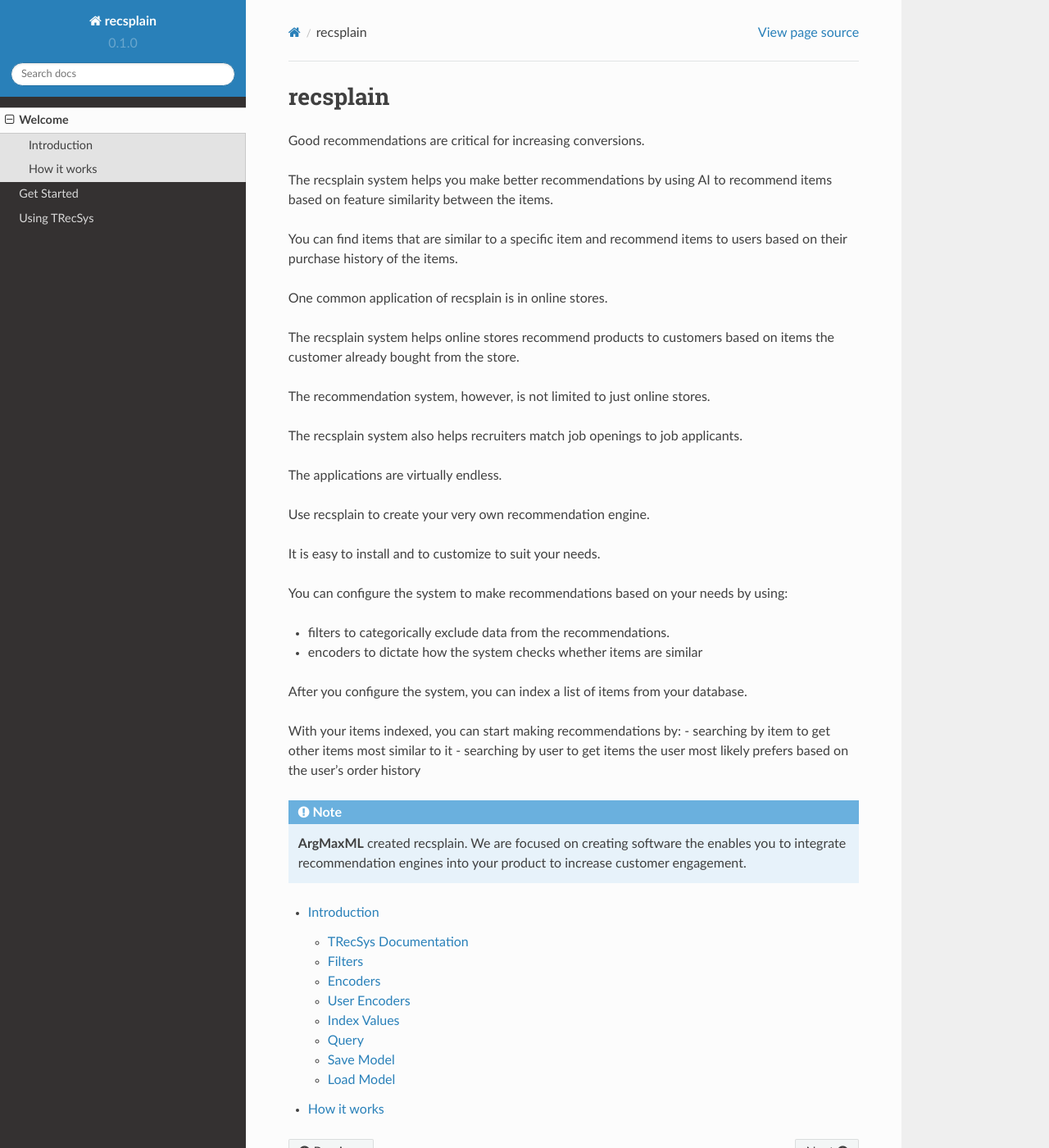
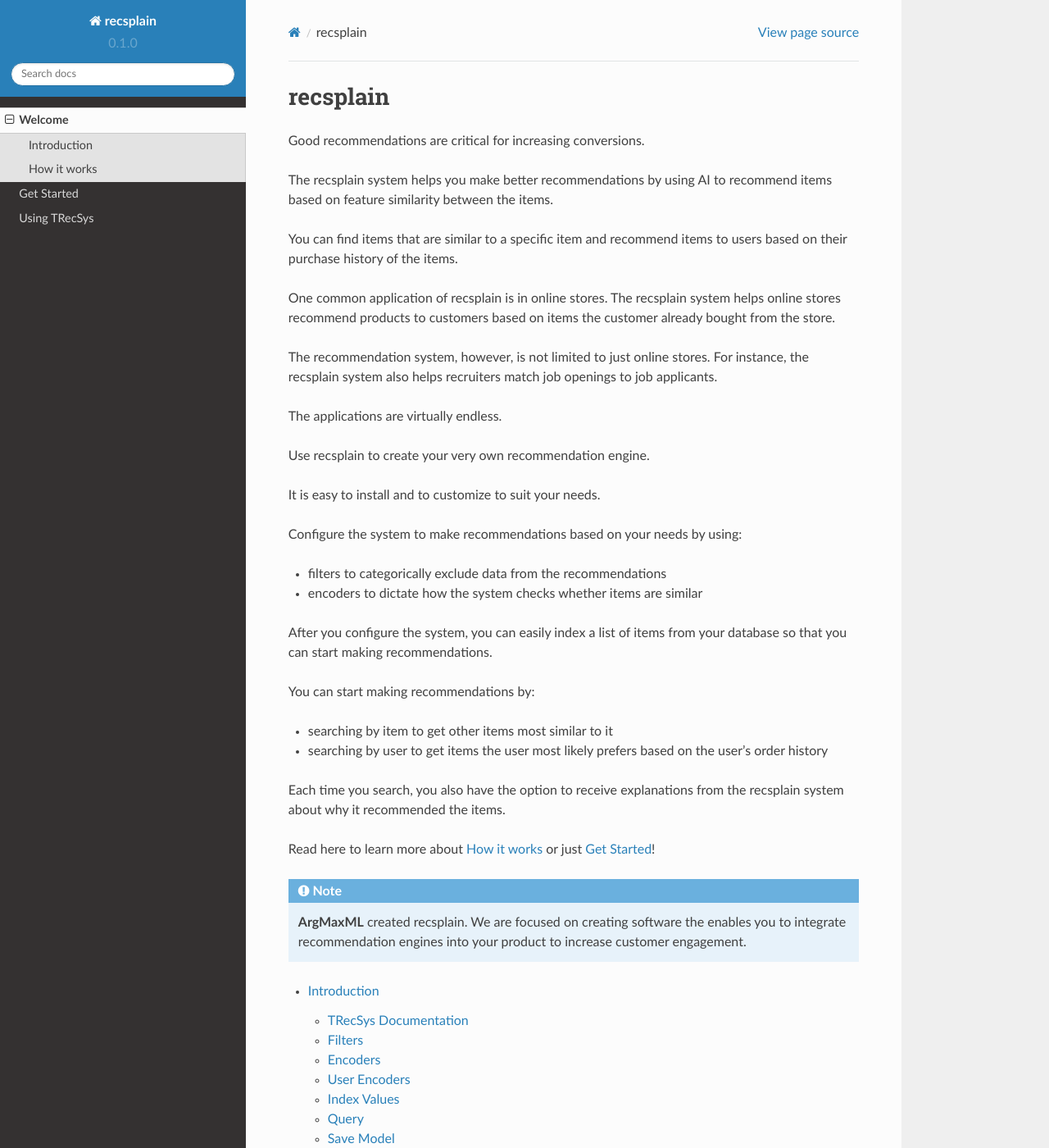
Before and after one commit to argmaxml/recsplain, a Sphinx documentation site: the page built from docs/source/index.rst, in a window 1280 px wide and 1400 px high. Shown: the whole window at 82% size. Built offline with Sphinx 7.4.7 and the Read the Docs theme 2.0.0, drawn with Linux system fonts in a browser that asks for light colours.

Commit message:
updated index page and added how it works

```diff
--- a/docs/source/index.rst
+++ b/docs/source/index.rst
@@ -12,13 +12,9 @@
 
 You can find items that are similar to a specific item and recommend items to users based on their purchase history of the items.
 
-One common application of recsplain is in online stores.
+One common application of recsplain is in online stores. The recsplain system helps online stores recommend products to customers based on items the customer already bought from the store.
 
-The recsplain system helps online stores recommend products to customers based on items the customer already bought from the store.
-
-The recommendation system, however, is not limited to just online stores.
-
-The recsplain system also helps recruiters match job openings to job applicants.
+The recommendation system, however, is not limited to just online stores. For instance, the recsplain system also helps recruiters match job openings to job applicants.
 
 The applications are virtually endless.
 
@@ -26,16 +22,21 @@
 
 It is easy to install and to customize to suit your needs.
 
-You can configure the system to make recommendations based on your needs by using:
+Configure the system to make recommendations based on your needs by using:
 
-- filters to categorically exclude data from the recommendations.
+- filters to categorically exclude data from the recommendations
 - encoders to dictate how the system checks whether items are similar
 
-After you configure the system, you can index a list of items from your database.
+After you configure the system, you can easily index a list of items from your database so that you can start making recommendations.
 
-With your items indexed, you can start making recommendations by:
+You can start making recommendations by:
+
 - searching by item to get other items most similar to it
 - searching by user to get items the user most likely prefers based on the user's order history
+
+Each time you search, you also have the option to receive explanations from the recsplain system about why it recommended the items.
+
+Read here to learn more about :doc:`how-it-works` or just :doc:`get-started`!
 
 .. note::
    **ArgMaxML** created recsplain. We are focused on creating software the enables you to integrate recommendation engines into your product to increase customer engagement.
```
